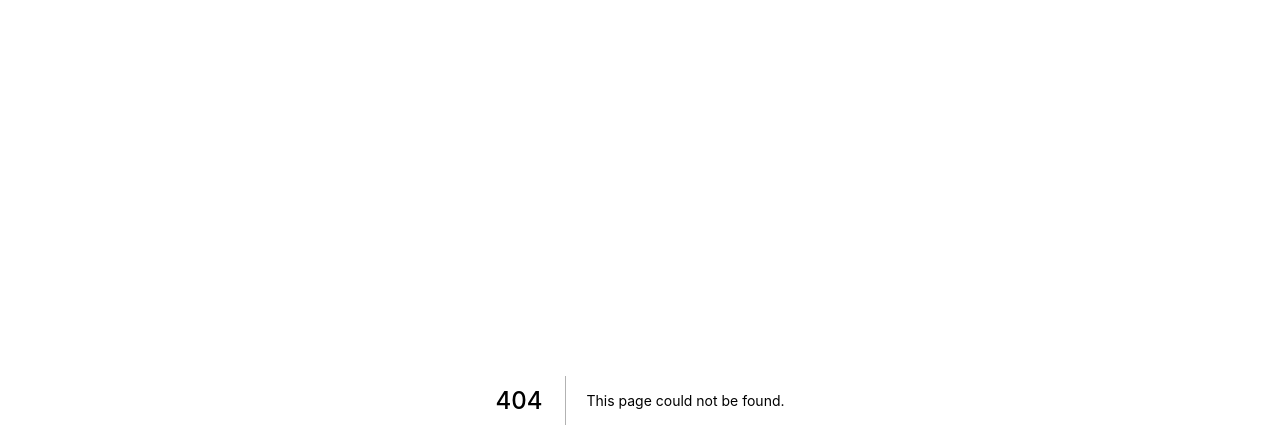
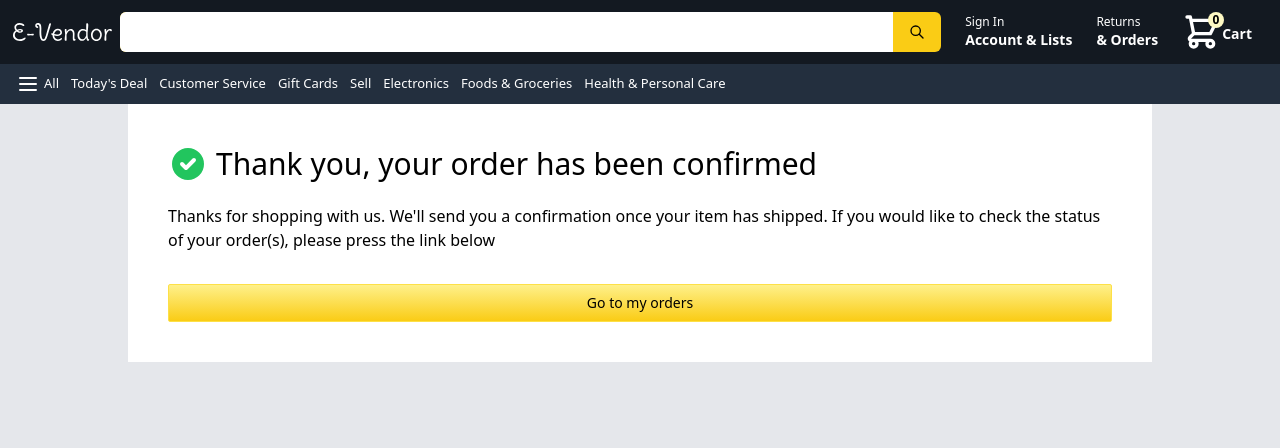
Before and after one commit to bibakroy/E-Vendor, a Next.js app: page /success in a window 1280 px wide. Before the commit this address had no page. Shown: the top 448 px of the page. Built offline with nearby package versions, Linux system fonts and the light colour scheme; no server answers.

Commit message:
checkout page complete, payment method created with integration of stripe and webhook

```diff
--- a/components/Header.tsx
+++ b/components/Header.tsx
@@ -7,7 +7,7 @@ import {
 import { useRouter } from "next/router";
 import { useSession, signIn, signOut } from "next-auth/react";
 import { useSelector } from "react-redux";
-import { selectItems } from "../redux/slices/cartSlice";
+import { selectItems } from "../redux/store";
 
 const Header = () => {
   const router = useRouter();
@@ -18,7 +18,7 @@ const Header = () => {
     <header className="sticky top-0 z-50">
       {/* top header */}
       <div className="bg-self_blue flex items-center flex-grow p-1 py-3">
-        <div className="flex items-center flex-grow md:flex-grow-0 flex-shrink-0 mr-3 ml-4">
+        <div className="flex items-center flex-grow md:flex-grow-0 flex-shrink-0 mr-2 ml-2">
           <Image
             src="/logo.svg"
             width={100}
--- a/next.config.js
+++ b/next.config.js
@@ -7,4 +7,7 @@ module.exports = nextConfig && {
   images: {
     domains: ["fakestoreapi.com", "www.junglescout.com"],
   },
+  env: {
+    stripe_public_key: process.env.STRIPE_PUBLIC_KEY,
+  },
 };
--- /dev/null
+++ b/pages/api/create-checkout-session.ts
@@ -0,0 +1,37 @@
+import { ProductType } from "../../utils/types";
+import type { NextApiRequest, NextApiResponse } from "next";
+
+const stripe = require("stripe")(process.env.STRIPE_SECRET_KEY);
+
+export default async (req: NextApiRequest, res: NextApiResponse) => {
+  const { items, email } = req.body;
+
+  const transformedItems = items.map((item: ProductType) => ({
+    description: item.description,
+    quantity: 1,
+    price_data: {
+      currency: "usd",
+      unit_amount: item.price * 100,
+      product_data: {
+        name: item.title,
+        images: [item.image],
+      },
+    },
+  }));
+  const session = await stripe.checkout.sessions.create({
+    payment_method_types: ["card"],
+    shipping_address_collection: {
+      allowed_countries: ["GB", "US", "CA"],
+    },
+    shipping_rates: ["shr_1Kp6p9HTq6bFIdnLGxWH8pbs"],
+    line_items: transformedItems,
+    mode: "payment",
+    success_url: `${process.env.HOST}/success`,
+    cancel_url: `${process.env.HOST}/checkout`,
+    metadata: {
+      email,
+      images: JSON.stringify(items.map((item: ProductType) => item.image)),
+    },
+  });
+  res.status(200).json({ id: session.id });
+};
--- /dev/null
+++ b/pages/api/webhook.ts
@@ -0,0 +1,68 @@
+import type { NextApiRequest, NextApiResponse } from "next";
+const { buffer } = require("micro");
+
+//secure a connection to Firebase from the backend
+const admin = require("firebase-admin");
+const serviceAccount = require("../../permissions.json");
+const app = !admin.apps.length
+  ? admin.initializeApp({
+      credential: admin.credential.cert(serviceAccount),
+    })
+  : admin.app();
+
+//establish connection to Stripe
+const stripe = require("stripe")(process.env.STRIPE_SECRET_KEY);
+const endpointSecret = process.env.STRIPE_SIGNING_SECRET;
+
+const fulfilOrder = async (session: any) => {
+  //console.log("Fullfilling order", session)
+
+  return app
+    .firestore()
+    .collection("users")
+    .doc(session.metadata.email)
+    .collection("orders")
+    .doc(session.id)
+    .set({
+      amount: session.amount_total / 100,
+      amount_shipping: session.total_details.amount_shipping / 100,
+      images: JSON.parse(session.metadata.images),
+      timestamp: admin.firestore.FieldValue.serverTimestamp(),
+    })
+    .then(() => {
+      console.log(`Succes: Order ${session.id} has been added to th DB`);
+    });
+};
+
+export default async (req: NextApiRequest, res: NextApiResponse) => {
+  if (req.method === "POST") {
+    const requestBuffer = await buffer(req);
+    const payload = requestBuffer.toString();
+    const sig = req.headers["stripe-signature"];
+
+    let event;
+    try {
+      event = stripe.webhooks.constructEvent(payload, sig, endpointSecret);
+    } catch (err: any) {
+      console.log("Error", err.message);
+      return res.status(400).send(`Webhook Error: ${err.message}`);
+    }
+
+    //Handle the checkout.session.completed event
+    if (event.type === "checkout.session.completed") {
+      const session = event.data.object;
+
+      //Fullfil the order
+      return fulfilOrder(session)
+        .then(() => res.status(200))
+        .catch((err) => res.status(400).send(`Webhook Error: ${err.message}`));
+    }
+  }
+};
+
+export const config = {
+  api: {
+    bodyParser: false,
+    externalResolver: true,
+  },
+};
--- a/pages/checkout.tsx
+++ b/pages/checkout.tsx
@@ -2,14 +2,34 @@ import Image from "next/image";
 import { useSelector } from "react-redux";
 import CheckoutProduct from "../components/CheckoutProduct";
 import Header from "../components/Header";
-import { selectItems } from "../redux/slices/cartSlice";
+import { selectItems, selectTotal } from "../redux/store";
 import { ProductType } from "../utils/types";
 import Currency from "react-currency-formatter";
 import { useSession } from "next-auth/react";
+import { loadStripe } from "@stripe/stripe-js";
+import axios from "axios";
+const stripePromise = loadStripe(process.env.stripe_public_key!);
 
 const checkout = () => {
   const items = useSelector(selectItems);
+  const total = useSelector(selectTotal);
   const { data: session } = useSession();
+
+  const createCheckoutSession = async () => {
+    const stripe = await stripePromise;
+    // call the backend to create a checkout session
+    const checkoutSession = await axios.post("/api/create-checkout-session", {
+      items,
+      email: session?.user?.email,
+    });
+
+    // redirect user to stripe checkout
+    const result = await stripe?.redirectToCheckout({
+      sessionId: checkoutSession.data.id,
+    });
+
+    if (result?.error) alert(result.error.message);
+  };
 
   return (
     <div className="bg-gray-200">
@@ -31,16 +51,19 @@ const checkout = () => {
             ))}
           </div>
         </div>
-        <div>
+        <div className="flex flex-col bg-white p-10 shadow-md">
           {items.length > 0 && (
             <>
               <h2 className="whitespace-nowrap">
                 Subtotal ({items.length} items):{" "}
                 <span className="font-bold">
-                  <Currency quantity={1} currency="USD" />
+                  <Currency quantity={total} currency="USD" />
                 </span>
               </h2>
               <button
+                role="link "
+                onClick={createCheckoutSession}
+                disabled={!session}
                 className={`button mt-2 ${
                   !session &&
                   "from-gray-500 to-gray-200 border-gray-200 text-gray-200 cursor-not-allowed"
--- /dev/null
+++ b/pages/order.tsx
@@ -0,0 +1,5 @@
+const order = () => {
+  return <div>order</div>;
+};
+
+export default order;
--- /dev/null
+++ b/pages/success.tsx
@@ -0,0 +1,36 @@
+import Header from "../components/Header";
+import { CheckCircleIcon } from "@heroicons/react/solid";
+import { useRouter } from "next/router";
+
+const success = () => {
+  const router = useRouter();
+
+  return (
+    <div className="bg-gray-200 h-screen">
+      <Header />
+      <main className="max-w-screen-lg mx-auto">
+        <div className="flex flex-col p-10 bg-white">
+          <div className="flex items-center space-x-2 mb-5">
+            <CheckCircleIcon className="text-green-500 h-10" />
+            <h1 className="text-3xl">
+              Thank you, your order has been confirmed
+            </h1>
+          </div>
+          <p>
+            Thanks for shopping with us. We'll send you a confirmation once your
+            item has shipped. If you would like to check the status of your
+            order(s), please press the link below
+          </p>
+          <button
+            className="button mt-8"
+            onClick={() => router.push("/orders")}
+          >
+            Go to my orders
+          </button>
+        </div>
+      </main>
+    </div>
+  );
+};
+
+export default success;
--- a/redux/slices/cartSlice.ts
+++ b/redux/slices/cartSlice.ts
@@ -1,17 +1,28 @@
 import { createSlice, PayloadAction } from "@reduxjs/toolkit";
+import { ProductType } from "../../utils/types";
 
-const initialState = {
+type StateType = {
+  items: ProductType[];
+};
+
+type StateCartType = {
+  cart: {
+    items: ProductType[];
+  };
+};
+
+const initialState: StateType = {
   items: [],
 };
 
-export const cartSlice = createSlice({
+const cartSlice = createSlice({
   name: "cart",
   initialState,
   reducers: {
-    addToCart: (state: any, action) => {
+    addToCart: (state, action: PayloadAction<ProductType>) => {
       state.items = [...state.items, action.payload];
     },
-    removeFromCart: (state: any, action) => {
+    removeFromCart: (state, action: PayloadAction<{ id: number }>) => {
       const index = state.items.findIndex(
         (cartItem: any) => cartItem.id === action.payload.id
       );
@@ -35,6 +46,4 @@ export const cartSlice = createSlice({
 
 export const { addToCart, removeFromCart } = cartSlice.actions;
 
-export const selectItems = (state: any) => state.cart.items;
-
 export default cartSlice.reducer;
--- a/redux/store.ts
+++ b/redux/store.ts
@@ -1,5 +1,6 @@
 import { configureStore } from "@reduxjs/toolkit";
 import cartReducer from "./slices/cartSlice";
+import { ProductType } from "../utils/types";
 
 const store = configureStore({
   reducer: {
@@ -7,4 +8,13 @@ const store = configureStore({
   },
 });
 
+type RootState = ReturnType<typeof store.getState>;
+
+export const selectItems = (state: RootState) => state.cart.items;
+export const selectTotal = (state: RootState) =>
+  state.cart.items.reduce(
+    (total: number, item: ProductType) => total + item.price,
+    0
+  );
+
 export default store;
```
Also changed, not shown: package.json (+6 -1 lines), permissions.json (added, +12 -0 lines), 1 other file (tests, documents, lock files or other folders).
